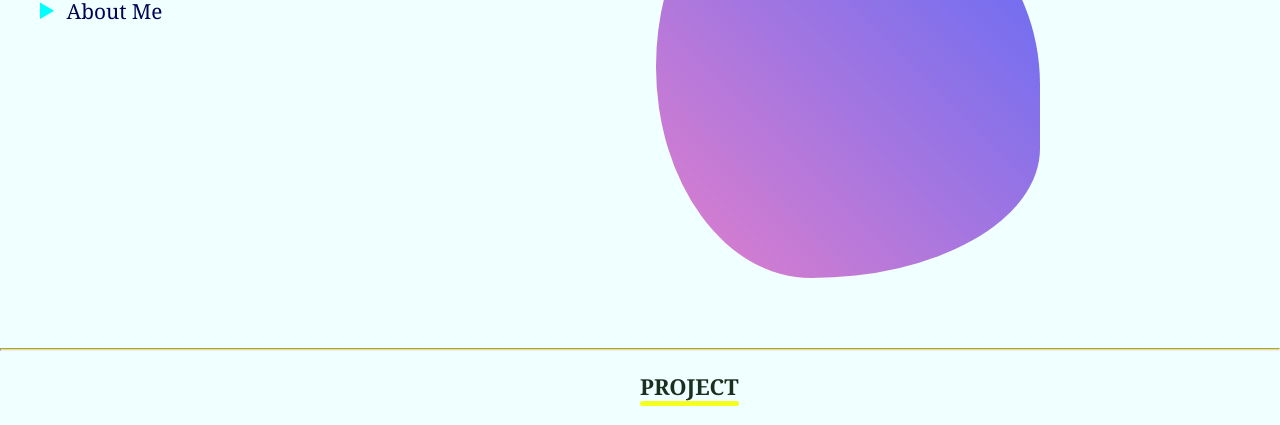
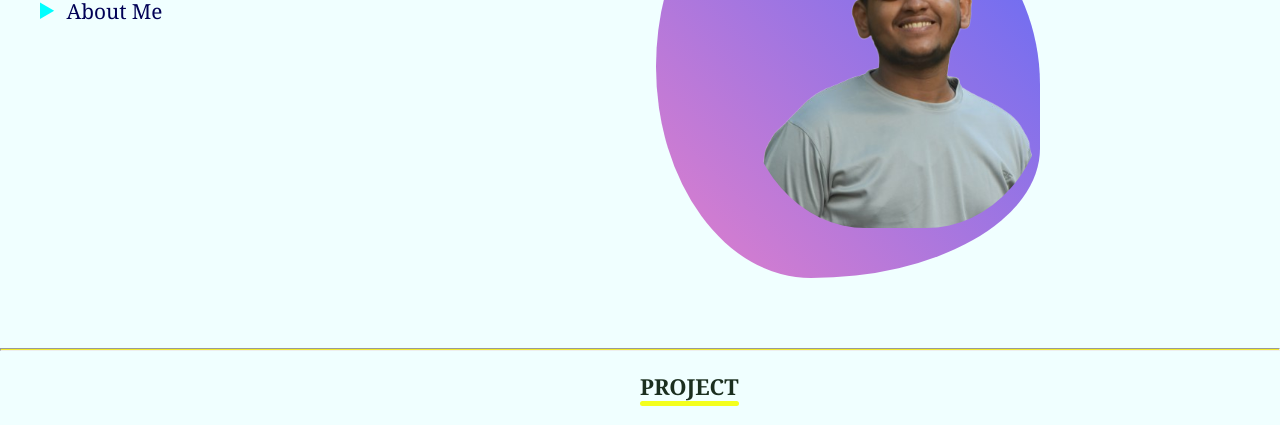
Before and after one commit to Chethan-ks2902/CodeAlpa_Portfolio, a plain HTML site: page index.html in a window 1280 px wide. Shown: the part 372-797 px from the top of the page. Drawn offline with nearby package versions, Linux system fonts and the light colour scheme; the site is published under a folder, as on GitHub Pages, so addresses that start at the root find nothing.

Commit message:
Update index.html

```diff
--- a/index.html
+++ b/index.html
@@ -40,7 +40,7 @@
       </div>
       <div class="rightmain">
         <div class="circle">
-          <img src="/photo/pic-removebg-preview.png" />
+          <img src="photo/pic-removebg-preview.png" />
         </div>
       </div>
     </main>
```
